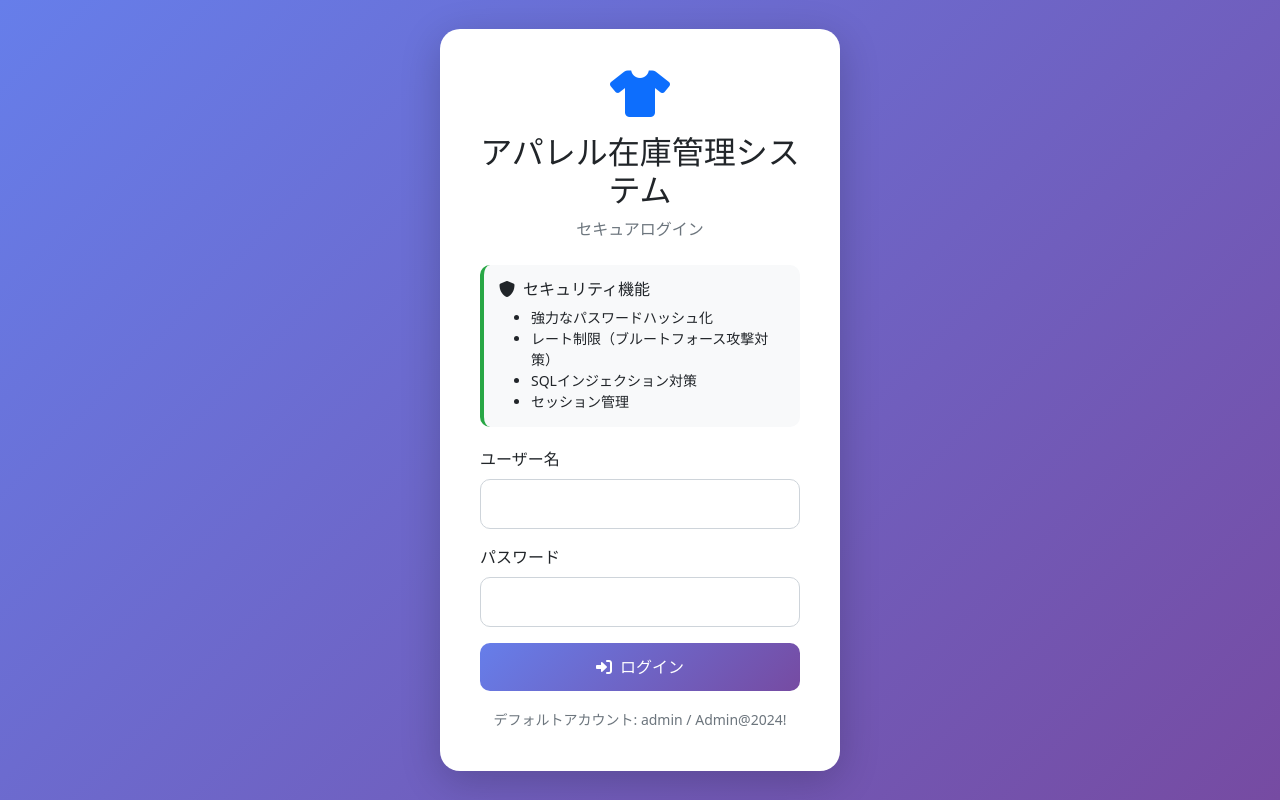
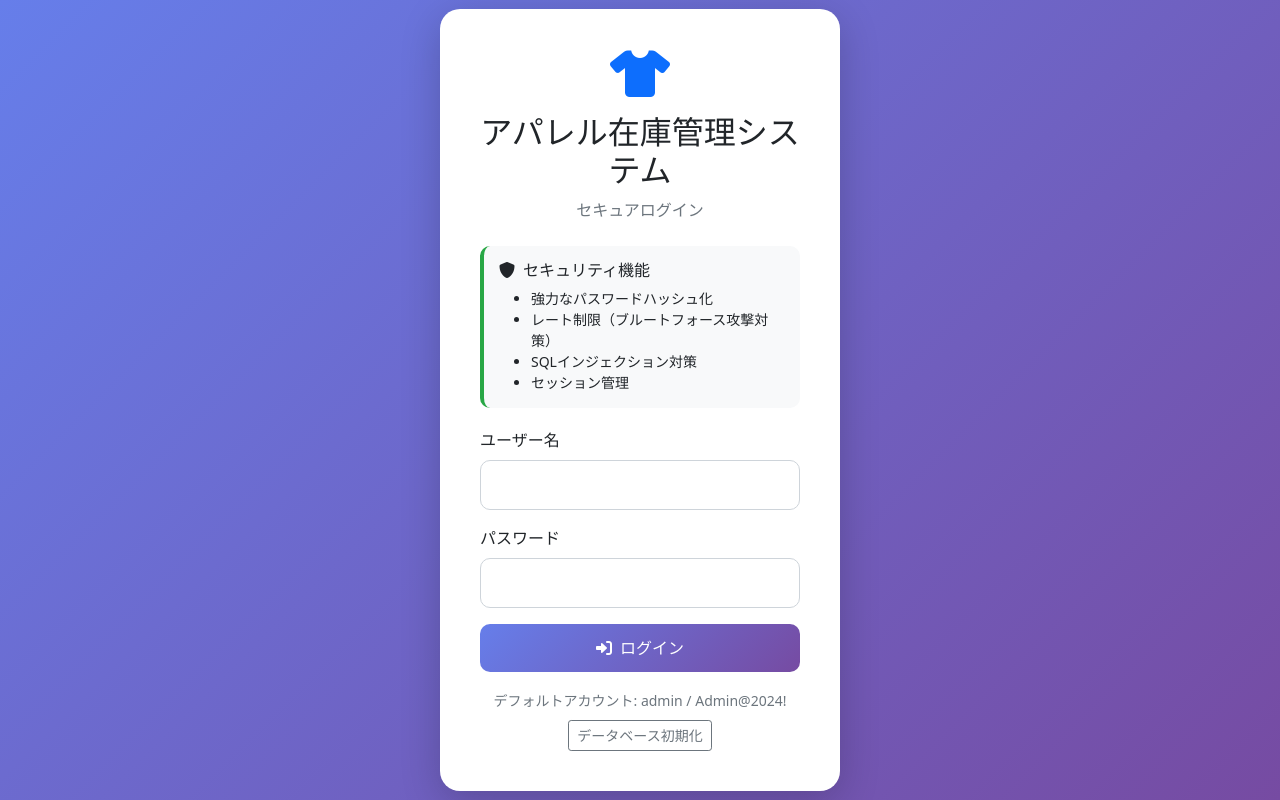
Before and after one commit to Ryota090/APP, a Flask app: page /login in a window 1280 px wide. Run offline with Flask 3, Linux system fonts and the light colour scheme.

Commit message:
Add files via upload

```diff
--- a/templates/login.html
+++ b/templates/login.html
@@ -84,6 +84,10 @@
 
         <div class="mt-3 text-center">
             <small class="text-muted">デフォルトアカウント: admin / Admin@2024!</small>
+            <br>
+            <button type="button" class="btn btn-outline-secondary btn-sm mt-2" onclick="initDatabase()">
+                データベース初期化
+            </button>
         </div>
     </div>
 
@@ -128,6 +132,27 @@
                 </div>
             `;
         }
+
+        async function initDatabase() {
+            try {
+                const response = await fetch('/api/init-db', {
+                    method: 'POST',
+                    headers: {
+                        'Content-Type': 'application/json',
+                    }
+                });
+
+                const data = await response.json();
+
+                if (data.success) {
+                    showAlert('success', 'データベースが初期化されました。ログインを試してください。');
+                } else {
+                    showAlert('danger', data.message);
+                }
+            } catch (error) {
+                showAlert('danger', 'データベース初期化エラーが発生しました');
+            }
+        }
     </script>
 </body>
 </html>
```
